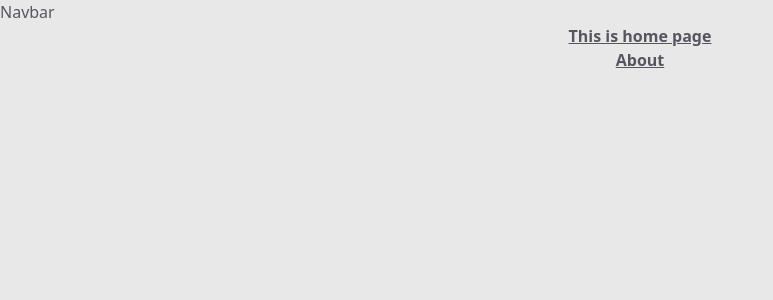
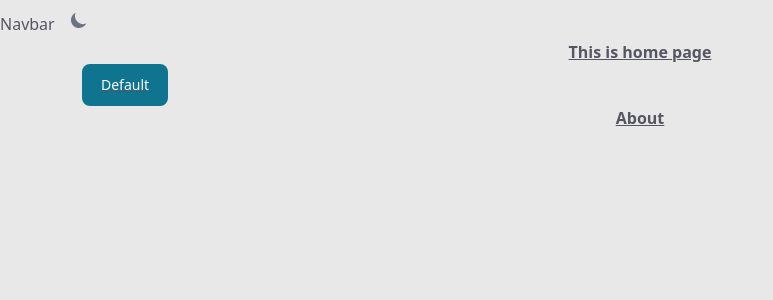
Before and after one commit to devrifaj/portfolio, a Next.js app: page / in a window 1280 px wide. Shown: the top 300 px of the page, without its empty margins (0-773 px from the left). Built offline with nearby package versions, Linux system fonts and the light colour scheme; a web font is replaced by a local one.

Commit message:
flowbite react added and theme toggle implement

```diff
--- a/app/layout.tsx
+++ b/app/layout.tsx
@@ -1,6 +1,8 @@
 import type { Metadata } from "next";
 import "./globals.css";
 import Header from "@/components/Header";
+import { ThemeModeScript } from "flowbite-react";
+import { Flowbite } from "flowbite-react";
 
 export const metadata: Metadata = {
   title: "Rifajul's Portfolio",
@@ -13,14 +15,17 @@ export default function RootLayout({
   children: React.ReactNode;
 }>) {
   return (
-    <html lang="en">
+    <html lang="en" suppressHydrationWarning>
       <head>
         <link rel="icon" href="/favicon.svg" sizes="any" />
+        <ThemeModeScript />
       </head>
       <body>
-        <Header />
+        <Flowbite>
+          <Header />
 
-        <main className="container">{children}</main>
+          <main className="container">{children}</main>
+        </Flowbite>
       </body>
     </html>
   );
--- a/app/page.tsx
+++ b/app/page.tsx
@@ -1,9 +1,12 @@
 import About from "@/components/About";
+import { Button } from "flowbite-react";
 
 export default function Home() {
   return (
     <div className="font-bold underline text-center">
       This is home page
+      <Button>Default</Button>
+
       <About />
     </div>
   );
--- a/components/ui/Navbar.tsx
+++ b/components/ui/Navbar.tsx
@@ -1,8 +1,9 @@
+import { DarkThemeToggle } from 'flowbite-react'
 import React from 'react'
 
 const Navbar = () => {
   return (
-    <div>Navbar</div>
+    <div>Navbar <DarkThemeToggle /></div>
   )
 }
 
--- a/package.json
+++ b/package.json
@@ -9,6 +9,8 @@
     "lint": "next lint"
   },
   "dependencies": {
+    "flowbite": "^2.5.2",
+    "flowbite-react": "^0.10.2",
     "next": "14.2.14",
     "react": "^18",
     "react-dom": "^18"
--- a/tailwind.config.ts
+++ b/tailwind.config.ts
@@ -1,4 +1,5 @@
 import type { Config } from "tailwindcss";
+import flowbite from "flowbite-react/tailwind";
 
 const config: Config = {
   corePlugins: {
@@ -9,6 +10,8 @@ const config: Config = {
     "./app/**/*.{js,ts,jsx,tsx,mdx}",
     "./pages/**/*.{js,ts,jsx,tsx,mdx}",
     "./components/**/*.{js,ts,jsx,tsx,mdx}",
+
+    flowbite.content(),
   ],
   theme: {
     screens: {
@@ -150,6 +153,6 @@ const config: Config = {
       },
     },
   },
-  plugins: [],
+  plugins: [flowbite.plugin(),],
 };
 export default config;
```
Also changed, not shown: 1 other file (tests, documents, lock files or other folders).
